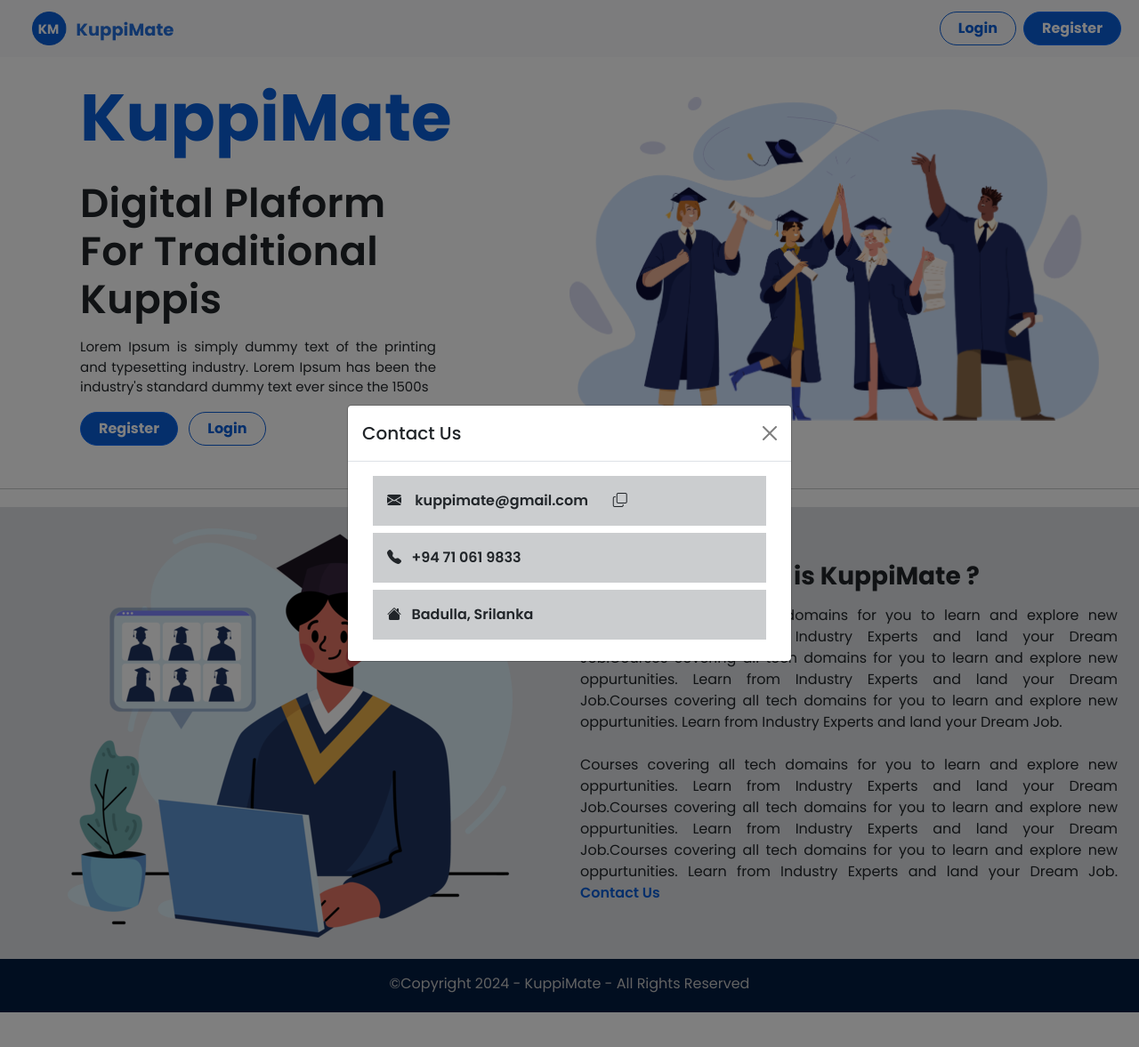
After one commit to geeganage-yeran/KuppiMate, a PHP site: template src/view/index.php in a window 1280 px wide, after a click on "Contact Us". The commit adds this page. Shown: the top 1177 px of the page at 89% size. Run offline with PHP 8.4, Linux system fonts and the light colour scheme; the template is opened without the code that fills it, so the values that code supplies are empty.

```diff
--- /dev/null
+++ b/src/view/index.php
@@ -0,0 +1,234 @@
+<!DOCTYPE html>
+<html lang="en">
+
+<head>
+    <meta charset="UTF-8">
+    <meta name="viewport" content="width=device-width, initial-scale=1.0">
+    <link rel="stylesheet" href="/KuppiMate/public/css/index.css?v=<?php echo time(); ?>">
+    <link href="https://cdn.jsdelivr.net/npm/bootstrap@5.0.2/dist/css/bootstrap.min.css" rel="stylesheet" integrity="sha384-EVSTQN3/azprG1Anm3QDgpJLIm9Nao0Yz1ztcQTwFspd3yD65VohhpuuCOmLASjC" crossorigin="anonymous">
+    <script src="https://cdn.jsdelivr.net/npm/bootstrap@5.3.3/dist/js/bootstrap.bundle.min.js"></script>
+    <title>KuppiMate</title>
+</head>
+
+<body>
+    <nav class="navbar navbar-light bg-light">
+        <div class="container-fluid">
+            <a class="navbar-brand"><img class="navImg ms-4" src="/KuppiMate/public/images/logo.png" alt=""></a>
+            <div class="d-flex">
+                <button class="btn btn-outline-primary fw-bold me-2" type="submit">Login</button>
+                <button class="btn btn-primary fw-bold me-2" type="submit" data-bs-toggle="modal" href="#registerModal">Register</button>
+            </div>
+        </div>
+    </nav>
+    <div class="container2">
+        <div class="landText mt-4">
+            <h1>KuppiMate</h1>
+            <h2>Digital Plaform<br>For Traditional<br>Kuppis</h2>
+            <p>Lorem Ipsum is simply dummy text of the printing and typesetting industry. Lorem Ipsum has been the industry's standard dummy text ever since the 1500s</p>
+            <button class="btn btn-primary fw-bold me-2" type="submit" data-bs-toggle="modal" href="#registerModal">Register</button>
+            <button class="btn btn-outline-primary fw-bold me-2" type="submit">Login</button>
+        </div>
+        <div class="landImage">
+            <img src="/KuppiMate/public/images/landing.png" alt="">
+        </div>
+    </div>
+    <hr class="mt-5">
+    <div class="container-fluid d-flex introduction p-4">
+        <div class="row">
+            <div class="col-md-6 d-flex justify-content-center align-items-center">
+                <img src="/KuppiMate/public/images/login-laptop.png" class="img-fluid" alt="">
+            </div>
+            <div class="col-md-6 d-flex flex-column justify-content-center align-items-center text-center">
+                <h4 class="fs-3 fw-bold mt-3">What is KuppiMate ?</h4>
+                <p>Courses covering all tech domains for you to learn and explore new oppurtunities. Learn from Industry Experts and land your Dream Job.Courses covering all tech domains for you to learn and explore new oppurtunities. Learn from Industry Experts and land your Dream Job.Courses covering all tech domains for you to learn and explore new oppurtunities. Learn from Industry Experts and land your Dream Job.
+                </p>
+                <p>Courses covering all tech domains for you to learn and explore new oppurtunities. Learn from Industry Experts and land your Dream Job.Courses covering all tech domains for you to learn and explore new oppurtunities. Learn from Industry Experts and land your Dream Job.Courses covering all tech domains for you to learn and explore new oppurtunities. Learn from Industry Experts and land your Dream Job.
+                    <button data-bs-toggle="modal" data-bs-target="#exampleModal">Contact Us</button>
+                </p>
+            </div>
+        </div>
+    </div>
+    <footer class="pt-3 pb-1">
+        <p class="text-center">&copy;Copyright 2024 - KuppiMate - All Rights Reserved</p>
+    </footer>
+    <!-- Modal pop up contact us -->
+    <div class="modal fade" id="exampleModal" tabindex="-1" aria-labelledby="exampleModalLabel" aria-hidden="true">
+        <div class="modal-dialog modal-dialog-centered ">
+            <div class="modal-content">
+                <div class="modal-header">
+                    <h5 class="modal-title" id="exampleModalLabel">Contact Us</h5>
+                    <button type="button" class="btn-close" data-bs-dismiss="modal" aria-label="Close"></button>
+                </div>
+                <div class="modal-body">
+                    <div class="container">
+                        <div class="d-flex flex-column mb-2">
+                            <div class="p-3">
+                                <i class="bi bi-envelope-fill"></i>&nbsp;&nbsp;&nbsp;
+                                <span id="email">kuppimate@gmail.com<span>
+                                        <i onclick="copyText()" style="cursor: pointer;" class="bi bi-copy ms-4"></i>
+                            </div>
+                        </div>
+                        <div class="d-flex flex-column mb-2">
+                            <div class="p-3">
+                                <i class="bi bi-telephone-fill"></i>&nbsp;&nbsp;&nbsp;+94 71 061 9833
+                            </div>
+                        </div>
+                        <div class="d-flex flex-column mb-2">
+                            <div class="p-3">
+                                <i class="bi bi-house-fill"></i>&nbsp;&nbsp;&nbsp;Badulla, Srilanka
+                            </div>
+                        </div>
+                    </div>
+                </div>
+            </div>
+        </div>
+    </div>
+    <!-- First Modal registration selection -->
+    <div class="modal fade modal1" id="registerModal" aria-hidden="true" aria-labelledby="exampleModalToggleLabel" tabindex="-1" data-bs-backdrop="static" data-bs-keyboard="false">
+        <div class="modal-dialog modal-dialog-centered">
+            <div class="modal-content">
+                <div class="modal-header">
+                    <button type="button" class="btn-close" data-bs-dismiss="modal" aria-label="Close"></button>
+                </div>
+                <div class="modal-body d-flex justify-content-center modal1Body">
+                    <button class="btn user-selection me-5" data-bs-target="#exampleModalToggle2" data-bs-toggle="modal" data-bs-dismiss="modal">
+                        <img src="\KuppiMate\public\images\undergraduate.png" class="mb-2" width="110px"><br />Undergraduate
+                    </button>
+                    <button class="btn user-selection" data-bs-target="#exampleModalToggle3" data-bs-toggle="modal" data-bs-dismiss="modal">
+                        <img src="\KuppiMate\public\images\externalLearner.png" class="mb-2" width="80px"><br />External Learner
+                    </button>
+                </div>
+            </div>
+        </div>
+    </div>
+
+    <!-- Second Modal ug-registration -->
+    <div class="modal fade modal2" id="exampleModalToggle2" aria-hidden="true" aria-labelledby="exampleModalToggleLabel2" tabindex="-1" data-bs-backdrop="static" data-bs-keyboard="false">
+        <div class="modal-dialog modal-dialog-centered modal-lg">
+            <div class="modal-content">
+                <div class="modal-header">
+                    <button class="btn btn-primary me-2 back" data-bs-target="#registerModal" data-bs-toggle="modal" data-bs-dismiss="modal"><i class="bi bi-chevron-left me-2"></i>Back</button>
+                    <button type="button" class="btn-close" data-bs-dismiss="modal" aria-label="Close"></button>
+                </div>
+                <div class="modal-body">
+                    <div class="row">
+                        <div class="col-md-12">
+                            <h5>Register To KuppiMate</h5>
+                        </div>
+                    </div>
+                    <div class="row">
+                        <div class="col-md-6">
+                            <img src="/KuppiMate/public/images/login-laptop.png" class="img-fluid mt-5">
+                        </div>
+                        <div class="col-md-6 p-4">
+                            <form action="">
+                                <div class="mb-3">
+                                    <input type="text" class="form-control" name="fName" placeholder="First Name" required>
+                                </div>
+                                <div class="mb-3">
+                                    <input type="text" class="form-control" name="lName" placeholder="Last Name" required>
+                                </div>
+                                <div class="mb-3">
+                                    <input type="email" class="form-control" name="email" placeholder="Email" required>
+                                </div>
+                                <div class="mb-3">
+                                    <input type="password" class="form-control" name="password" placeholder="Password" required>
+                                </div>
+                                <div class="mb-3">
+                                    <input type="password" class="form-control" name="rpassword" placeholder="Repeat Password" required>
+                                </div>
+                                <div class="mb-3">
+                                    <select class="form-select" name="university" aria-label="Default select example">
+                                        <option>Please Select Your University</option>
+                                        <option value="Uva Wellassa University">Uva Wellassa University</option>
+                                        <option value="University of Colombo">University of Colombo</option>
+                                        <option value="University of Peradeniya">University of Peradeniya</option>
+                                        <option value="University of Sri Jayewardenepura">University of Sri Jayewardenepura</option>
+                                        <option value="University of Kelaniya">University of Kelaniya</option>
+                                        <option value="University of Moratuwa">University of Moratuwa</option>
+                                        <option value="University of Jaffna">University of Jaffna</option>
+                                        <option value="University of Ruhuna">University of Ruhuna</option>
+                                        <option value="Eastern University, Sri Lanka">Eastern University, Sri Lanka</option>
+                                        <option value="South Eastern University of Sri Lanka">South Eastern University of Sri Lanka</option>
+                                        <option value="Rajarata University of Sri Lanka">Rajarata University of Sri Lanka</option>
+                                        <option value="Sabaragamuwa University of Sri Lanka">Sabaragamuwa University of Sri Lanka</option>
+                                        <option value="Wayamba University of Sri Lanka">Wayamba University of Sri Lanka</option>
+                                        <option value="University of the Visual and Performing Arts">University of the Visual and Performing Arts</option>
+                                        <option value="Gampaha Wickramarachchi University of Indigenous Medicine">Gampaha Wickramarachchi University of Indigenous Medicine</option>
+                                        <option value="University of Vavuniya">University of Vavuniya</option>
+                                    </select>
+                                </div>
+                                <div class="mb-3">
+                                    <input type="file" class="form-control" name="verficatioDoc" required>
+                                    <label class="veri-desc">For the verification process please upload a valid verification <span data-bs-toggle="popover" data-bs-content="You can upload a clear photo of your university ID or any valid document for verification.">document</span></label>
+                                </div>
+                                <div class="mb-3">
+                                    <input type="submit" class="form-control p-2" value="Register">
+                                </div>
+                            </form>
+                        </div>
+                    </div>
+                </div>
+            </div>
+        </div>
+    </div>
+
+    <!-- Third Modal ex-registration -->
+    <div class="modal fade modal3" id="exampleModalToggle3" aria-hidden="true" aria-labelledby="exampleModalToggleLabel3" tabindex="-1" data-bs-backdrop="static" data-bs-keyboard="false">
+        <div class="modal-dialog modal-dialog-centered modal-lg">
+            <div class="modal-content">
+                <div class="modal-header">
+                    <button class="btn btn-primary me-2 back" data-bs-target="#registerModal" data-bs-toggle="modal" data-bs-dismiss="modal"><i class="bi bi-chevron-left me-2"></i>Back</button>
+                    <button type="button" class="btn-close" data-bs-dismiss="modal" aria-label="Close"></button>
+                </div>
+                <div class="modal-body">
+                    <div class="row">
+                        <div class="col-md-12">
+                            <h5>Register To KuppiMate</h5>
+                        </div>
+                    </div>
+                    <div class="row">
+                        <div class="col-md-6">
+                            <img src="/KuppiMate/public/images/login-laptop.png" class="img-fluid mt-3">
+                        </div>
+                        <div class="col-md-6 p-4">
+                            <form action="">
+                                <div class="mb-3">
+                                    <input type="text" class="form-control" name="fName" placeholder="First Name" required>
+                                </div>
+                                <div class="mb-3">
+                                    <input type="text" class="form-control" name="lName" placeholder="Last Name" required>
+                                </div>
+                                <div class="mb-3">
+                                    <input type="email" class="form-control" name="email" placeholder="Email" required>
+                                </div>
+                                <div class="mb-3">
+                                    <input type="password" class="form-control" name="password" placeholder="Password" required>
+                                </div>
+                                <div class="mb-3">
+                                    <input type="password" class="form-control" name="rpassword" placeholder="Repeat Password" required>
+                                </div>
+                                <div class="mb-3">
+                                    <input type="submit" class="form-control p-2" value="Register">
+                                </div>
+                            </form>
+                        </div>
+                    </div>
+                </div>
+            </div>
+        </div>
+    </div>
+    <script>
+        function copyText() {
+            var email = document.getElementById("email");
+            var emailContent = email.innerText;
+            navigator.clipboard.writeText(emailContent);
+        }
+        var popoverTriggerList = [].slice.call(document.querySelectorAll('[data-bs-toggle="popover"]'))
+        var popoverList = popoverTriggerList.map(function(popoverTriggerEl) {
+            return new bootstrap.Popover(popoverTriggerEl)
+        })
+    </script>
+</body>
+
+</html>
```
Also changed, not shown: public/css/index.css (+42 -2 lines), src/model/Dbconnector.php (added, +19 -0 lines), src/view/start.php (deleted, +0 -157 lines), public/images/login-laptop.png (renamed from public/images/login_500x460.png).
